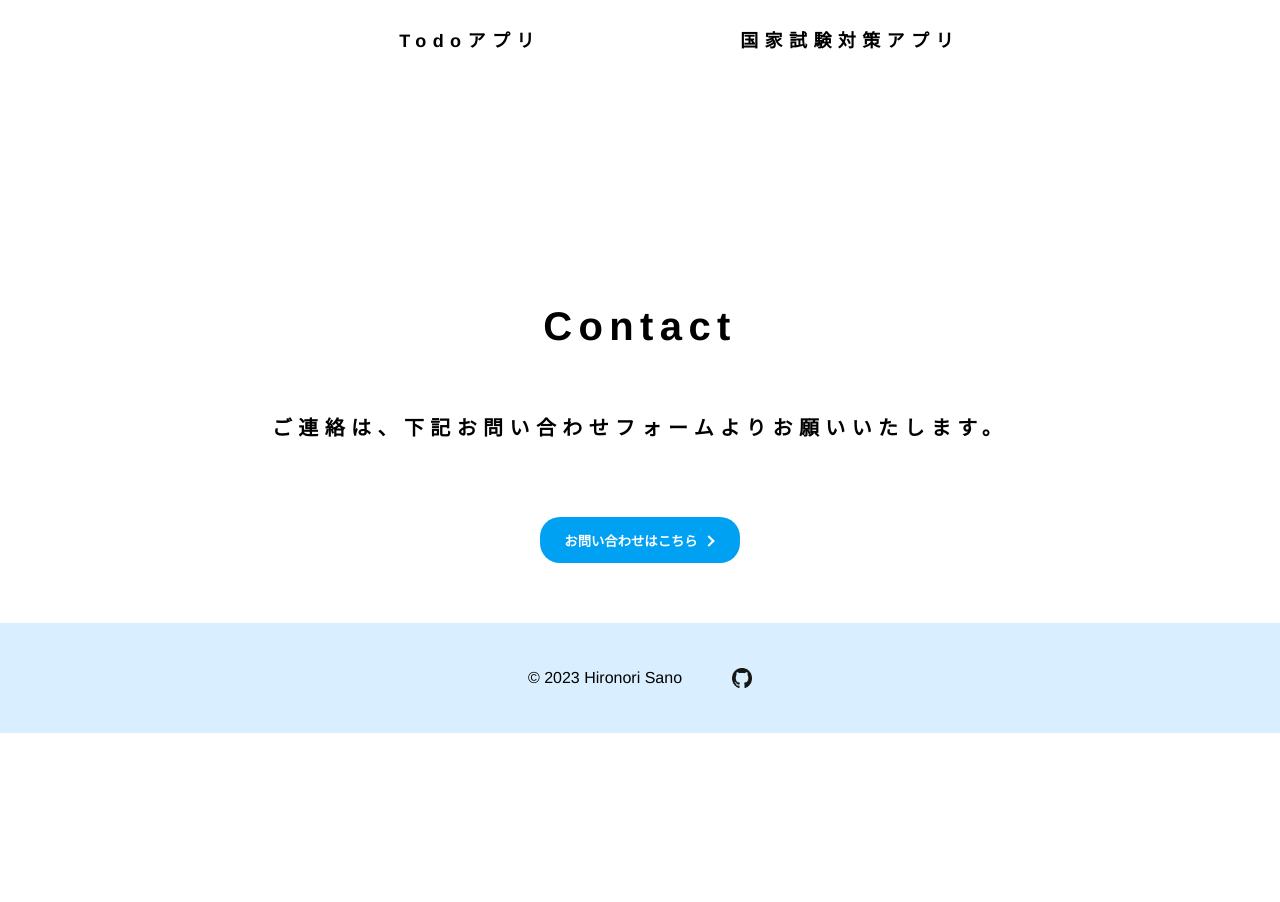
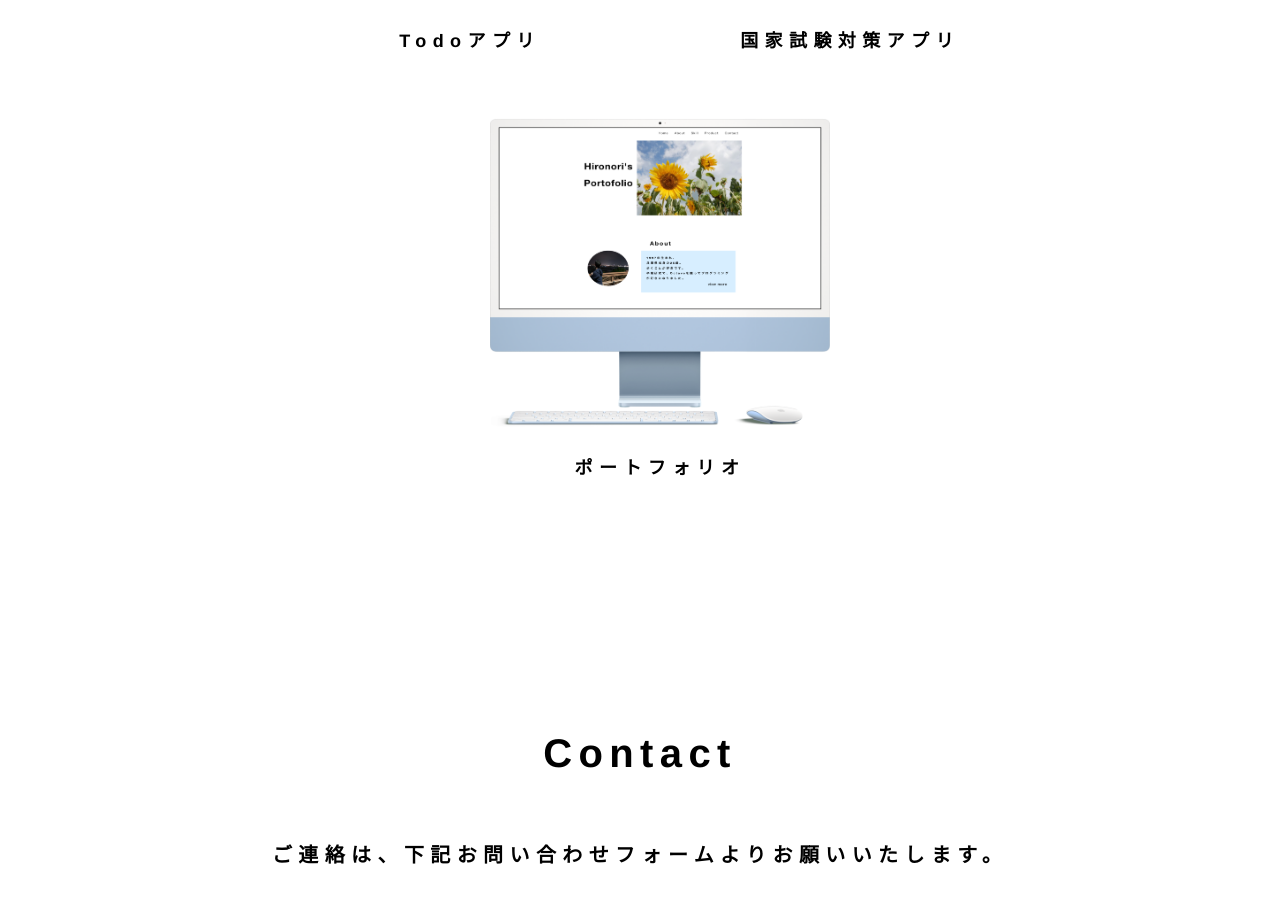
Before and after one commit to hiro1125/hironori-portfolio, a React (Create React App) app: page / in a window 1280 px wide. Shown: the part 2620-3522 px from the top of the page. Before the commit the page ends 3353 px from the top, so only its background shows below. Built offline with nearby package versions, Linux system fonts and the light colour scheme; the HTML template or start-up script is replaced by a standard one.

Commit message:
Portfolio site added

```diff
--- a/src/contents/index.ts
+++ b/src/contents/index.ts
@@ -81,6 +81,11 @@
     productImg: require('../images/Me-National-Exam-Preparation-App.png'),
     productName: '国家試験対策アプリ',
   },
+  {
+    productLink: 'https://hironori-portfolio.com',
+    productImg: require('../images/hironori-portofolio.png'),
+    productName: 'ポートフォリオ',
+  },
 ];
 
 export const careerData = [
--- a/src/images/index.ts
+++ b/src/images/index.ts
@@ -10,3 +10,4 @@
 export { default as headerLogo } from './headerLogo.png';
 export { default as about } from './about-icon.png';
 export { default as reactTodoApp } from './react-todo-app.png';
+export { default as portfolio } from './hironori-portofolio.png';
```
Also changed, not shown: src/images/hironori-portofolio.png (added).
